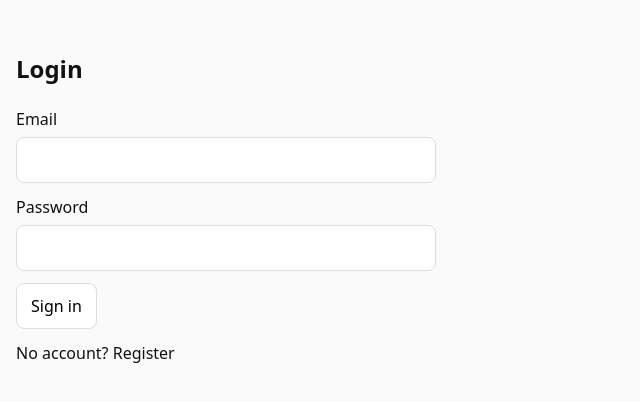
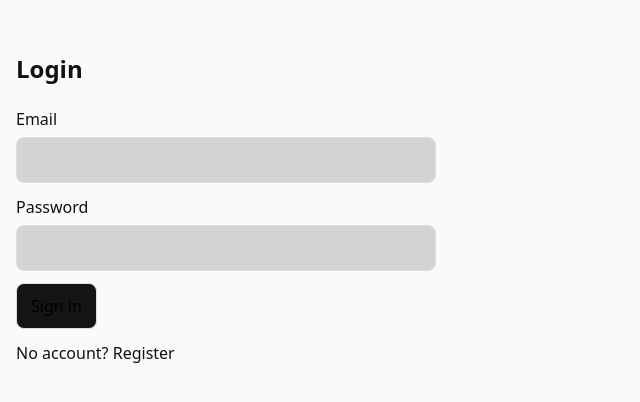
Before and after one commit to TheBAnalystSN/frontend, a React app: page /login in a window 1280 px wide. Shown: the part 194-596 px from the top of the page, without its empty margins (0-640 px from the left). Built offline with nearby package versions, Linux system fonts and the light colour scheme; the HTML template or start-up script is replaced by a standard one.

Commit message:
style(header): add global header styling with dark theme

```diff
--- a/src/styles.css
+++ b/src/styles.css
@@ -23,7 +23,7 @@ input, textarea, select {
   padding: 10px;
   width: 100%;
   box-sizing: border-box;
-  background: #fff;
+  background: lightgray;
 }
 
 textarea {
@@ -32,14 +32,14 @@ textarea {
 
 button {
   border: 1px solid #ddd;
-  background: #fff;
+  background: #161515;
   border-radius: 8px;
   padding: 10px 14px;
   cursor: pointer;
 }
 
 button:hover {
-  background: #f2f2f2;
+  background: black;
 }
 
 button:disabled {
@@ -79,3 +79,19 @@ button:disabled {
 .success {
   color: #1a7f37;
 }
+.header {
+  background: #111;
+  color: #fff;
+  padding: 16px 20px;
+}
+
+.header h1 {
+  margin: 0;
+  font-size: 20px;
+  font-weight: 600;
+}
+
+.header span {
+  font-size: 14px;
+  opacity: 0.8;
+}
```
